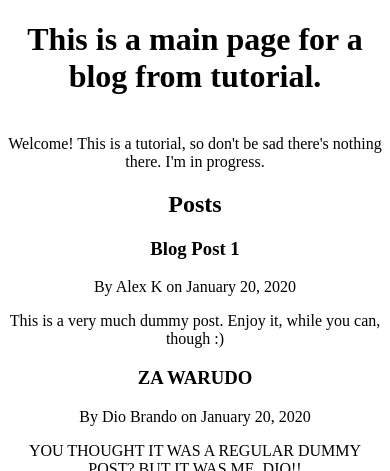
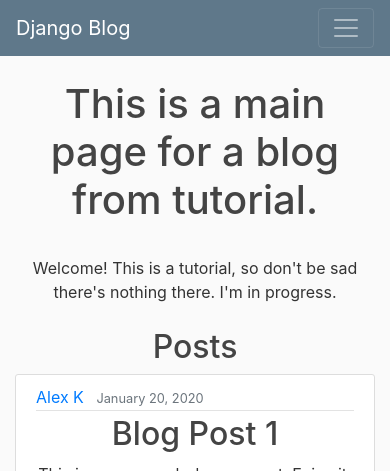
Before and after one commit to saha-dizel/Django-experiments, a Django app: page /blog/ in a window 390 px wide. Shown: the top 471 px of the page. Run offline with Django 3.2, Linux system fonts and the light colour scheme; some libraries are stand-ins or nearby versions.

Commit message:
Add Bootstrap + css from tutorial (modified)

```diff
--- /dev/null
+++ b/djangoFirst/tutorialBlogApp/static/tutorialBlogApp/main.css
@@ -0,0 +1,85 @@
+body {
+  background: #fafafa;
+  color: #333333;
+  margin-top: 5rem;
+}
+
+h1, h2, h3, h4, h5, h6 {
+  color: #444444;
+}
+
+ul {
+  margin: 0;
+}
+
+.bg-steel {
+  background-color: #5f788a;
+}
+
+.site-header .navbar-nav .nav-link {
+  color: #cbd5db;
+}
+
+.site-header .navbar-nav .nav-link:hover {
+  color: #ffffff;
+}
+
+.site-header .navbar-nav .nav-link.active {
+  font-weight: 500;
+}
+
+.content-section {
+  background: #ffffff;
+  padding: 10px 20px;
+  border: 1px solid #dddddd;
+  border-radius: 3px;
+  margin-bottom: 20px;
+}
+
+.article-title {
+  color: #444444;
+}
+
+a.article-title:hover {
+  color: #428bca;
+  text-decoration: none;
+}
+
+.article-content {
+  text-align: center;
+  white-space: pre-line;
+}
+
+.article-img {
+  height: 65px;
+  width: 65px;
+  margin-right: 16px;
+}
+
+.article-metadata {
+  padding-bottom: 1px;
+  margin-bottom: 4px;
+  border-bottom: 1px solid #e3e3e3
+}
+
+.article-metadata a:hover {
+  color: #333;
+  text-decoration: none;
+}
+
+.article-svg {
+  width: 25px;
+  height: 25px;
+  vertical-align: middle;
+}
+
+.account-img {
+  height: 125px;
+  width: 125px;
+  margin-right: 20px;
+  margin-bottom: 16px;
+}
+
+.account-heading {
+  font-size: 2.5rem;
+}
--- a/djangoFirst/tutorialBlogApp/templates/tutorialBlogApp/default.html
+++ b/djangoFirst/tutorialBlogApp/templates/tutorialBlogApp/default.html
@@ -1,7 +1,11 @@
+{% load static %}
 <!DOCTYPE html>
 <html lang="en">
 <head>
     <meta charset="UTF-8">
+    <meta name="viewport" content="width=device-width, initial-scale=1, shrink-to-fit=no">
+    <link rel="stylesheet" href="https://stackpath.bootstrapcdn.com/bootstrap/4.3.1/css/bootstrap.min.css" integrity="sha384-ggOyR0iXCbMQv3Xipma34MD+dH/1fQ784/j6cY/iJTQUOhcWr7x9JvoRxT2MZw1T" crossorigin="anonymous">
+    <link rel="stylesheet" type="text/css" href="{% static 'tutorialBlogApp/main.css' %}">
     {% if title %}
         <title>{{ title }}</title>
     {% else %}
@@ -9,6 +13,52 @@
     {% endif %}
 </head>
 <body>
-    {% block content %}{% endblock %}
+    <header class="site-header">
+        <nav class="navbar navbar-expand-md navbar-dark bg-steel fixed-top">
+            <div class="container">
+                <a class="navbar-brand mr-4" href="{% url 'blog-home' %}">Django Blog</a>
+                <button class="navbar-toggler" type="button" data-toggle="collapse" data-target="#navbarToggle"
+                        aria-controls="navbarToggle" aria-expanded="false" aria-label="Toggle navigation">
+                    <span class="navbar-toggler-icon"></span>
+                </button>
+                <div class="collapse navbar-collapse" id="navbarToggle">
+                    <div class="navbar-nav mr-auto">
+                        <a class="nav-item nav-link" href="{% url 'blog-home' %}">Home</a>
+                        <a class="nav-item nav-link" href="{% url 'blog-about' %}">About</a>
+                    </div>
+                    <!-- Navbar Right Side -->
+                    <div class="navbar-nav">
+                        <a class="nav-item nav-link" href="#">Login</a>
+                        <a class="nav-item nav-link" href="#">Register</a>
+                    </div>
+                </div>
+            </div>
+        </nav>
+    </header>
+
+    <main role="main" class="container">
+        <div class="row">
+            <div class="col-md-8">
+                {% block content %}{% endblock %}
+            </div>
+            <div class="col-md-4">
+                <div class="content-section">
+                    <h3>Our Sidebar</h3>
+                    <p class='text-muted'>You can put any information here you'd like.
+                    <ul class="list-group">
+                        <li class="list-group-item list-group-item-light">Latest Posts</li>
+                        <li class="list-group-item list-group-item-light">Announcements</li>
+                        <li class="list-group-item list-group-item-light">Calendars</li>
+                        <li class="list-group-item list-group-item-light">etc</li>
+                    </ul>
+                    </p>
+                </div>
+            </div>
+        </div>
+    </main>
+
+    <script src="https://code.jquery.com/jquery-3.3.1.slim.min.js" integrity="sha384-q8i/X+965DzO0rT7abK41JStQIAqVgRVzpbzo5smXKp4YfRvH+8abtTE1Pi6jizo" crossorigin="anonymous"></script>
+    <script src="https://cdnjs.cloudflare.com/ajax/libs/popper.js/1.14.7/umd/popper.min.js" integrity="sha384-UO2eT0CpHqdSJQ6hJty5KVphtPhzWj9WO1clHTMGa3JDZwrnQq4sF86dIHNDz0W1" crossorigin="anonymous"></script>
+    <script src="https://stackpath.bootstrapcdn.com/bootstrap/4.3.1/js/bootstrap.min.js" integrity="sha384-JjSmVgyd0p3pXB1rRibZUAYoIIy6OrQ6VrjIEaFf/nJGzIxFDsf4x0xIM+B07jRM" crossorigin="anonymous"></script>
 </body>
 </html>
--- a/djangoFirst/tutorialBlogApp/templates/tutorialBlogApp/home.html
+++ b/djangoFirst/tutorialBlogApp/templates/tutorialBlogApp/home.html
@@ -1,15 +1,23 @@
 {% extends "tutorialBlogApp/default.html" %}
 {% block content %}
-    <h1 align="center">This is a main page for a blog from tutorial.</h1>
+    <h1 align="center" class="container">This is a main page for a blog from tutorial.</h1>
     <br>
-    <div align="center">Welcome! This is a tutorial, so don't be sad there's nothing there. I'm in progress.</div>
-    <div align="center"><h2>Posts</h2></div>
+    <div class="container" align="center">Welcome! This is a tutorial, so don't be sad there's nothing there. I'm in progress.</div>
+    <br>
+    <div class="container" align="center"><h2>Posts</h2></div>
     {% for post in posts %}
-        <h3 align="center">{{ post.title }}</h3>
-        <p align="center">By {{ post.author }} on {{ post.date_posted }}</p>
-        <p align="center">{{ post.content }}</p>
-        {% if post.image %}
-            <p align="center"><img src="{{ post.image }}"></p>
-        {% endif %}
+        <article class="media content-section">
+            <div class="media-body">
+                <div class="article-metadata">
+                    <a class="mr-2" href="#">{{ post.author }}</a>
+                    <small class="text-muted">{{ post.date_posted }}</small>
+                </div>
+                <h2 align="center"><a class="article-title" href="#">{{ post.title }}</a></h2>
+                <p class="article-content">{{ post.content }}</p>
+                {% if post.image %}
+                    <p align="center"><img src="{{ post.image }}" class="img-fluid"></p>
+                {% endif %}
+            </div>
+        </article>
     {% endfor %}
 {% endblock content %}
```
